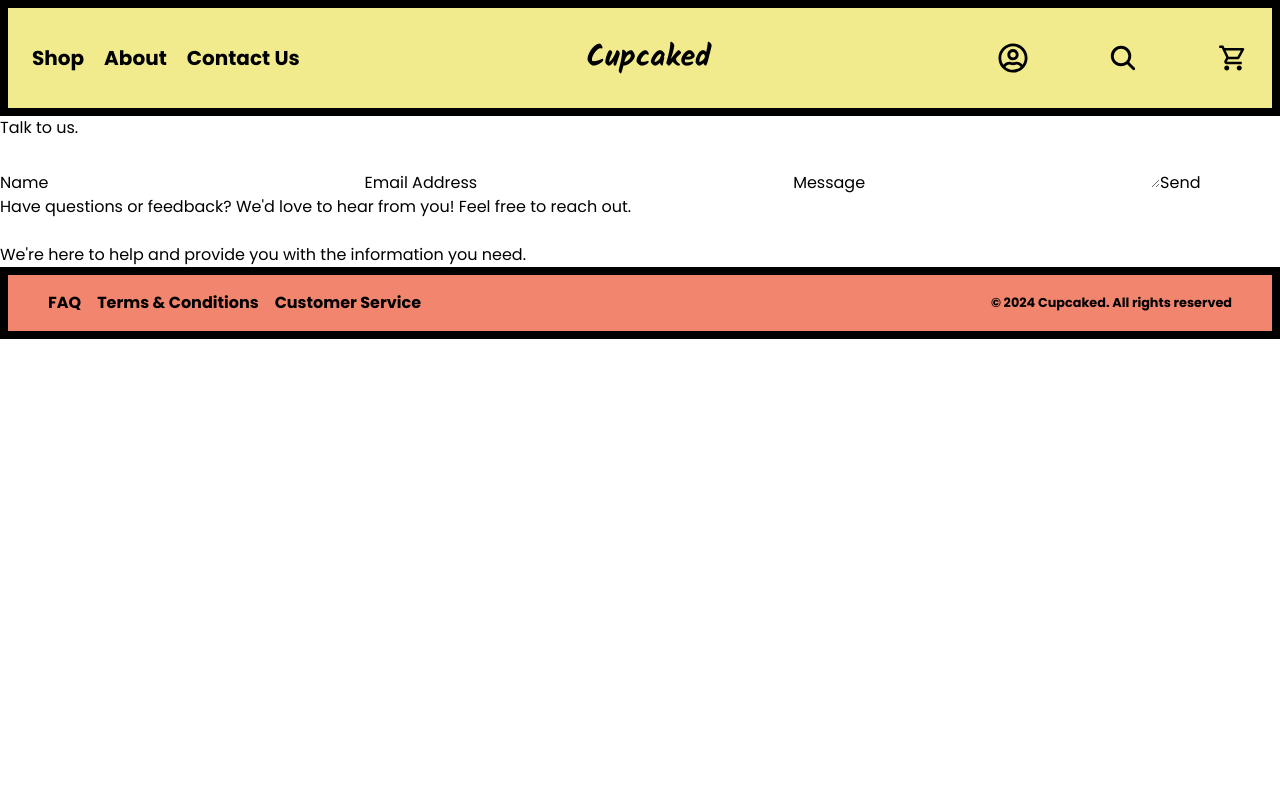
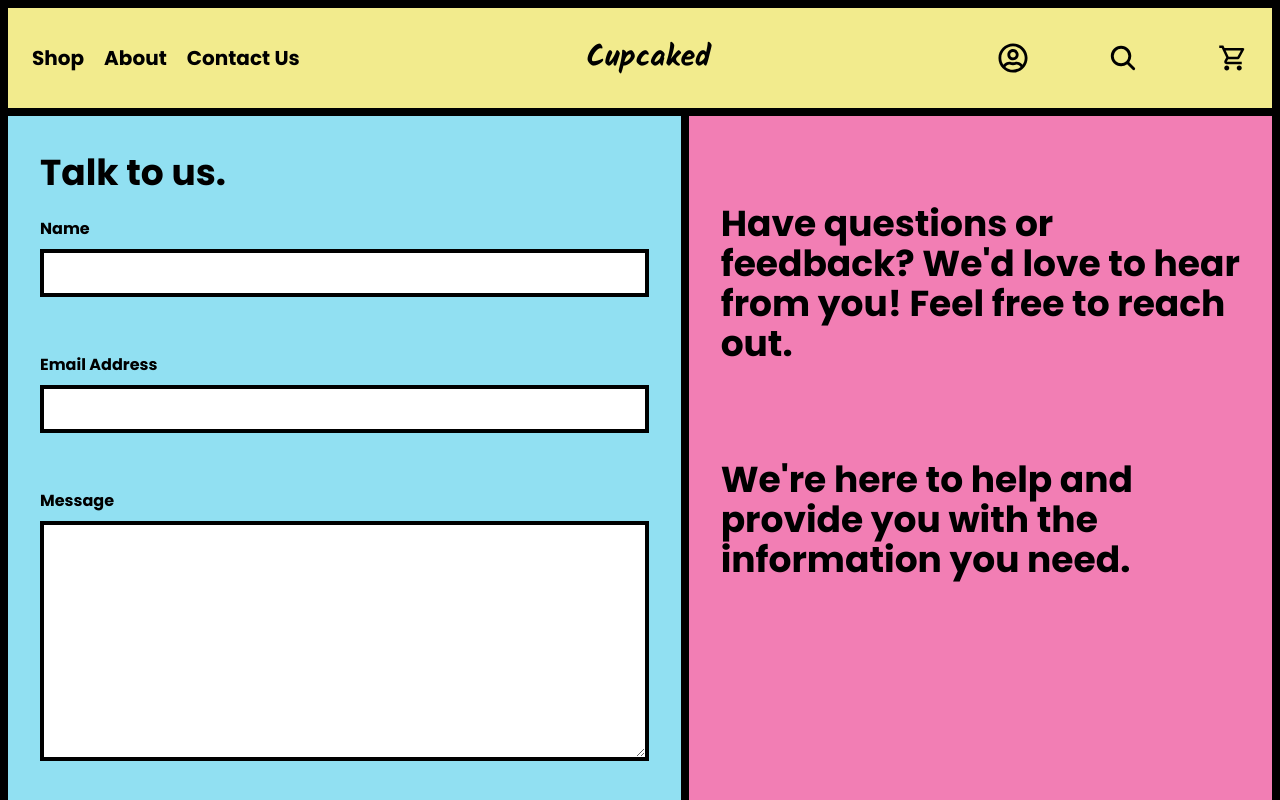
Before and after one commit to AhmedHHamdy/bakery-shop, a Next.js app: page /contact in a window 1280 px wide. Shown: the top 800 px of the page. Built offline with nearby package versions, Linux system fonts and the light colour scheme.

Commit message:
Add styling to contact page

```diff
--- a/app/about/page.tsx
+++ b/app/about/page.tsx
@@ -1,6 +1,6 @@
 export default function Page() {
   return (
-    <section className="h-[60rem] flex flex-col 2xl:h-[37.5rem] xl:flex-row">
+    <section className="h-[60rem] xl:h-screen flex flex-col xl:flex-row">
       <div className="bg-chef-about-bg bg-no-repeat bg-cover bg-center h-full w-full border-x-8 border-b-8 xl:border-b-0 2xl:w-[120rem]"></div>
 
       <div className="flex flex-col xl:flex-col">
--- a/app/contact/page.tsx
+++ b/app/contact/page.tsx
@@ -1,28 +1,17 @@
+import ContactForm from "../ui/ContactForm";
+
 export default function Page() {
   return (
-    <section className="contact-page-container">
-      <div className="contact-page-form">
-        <h1>Talk to us.</h1>
-        <form action="">
-          <label htmlFor="name">Name</label>
-          <input type="text" name="name" id="name" />
+    <section className="h-screen flex flex-col md:flex-row">
+      <ContactForm />
 
-          <label htmlFor="email">Email Address</label>
-          <input type="text" name="name" id="email" />
+      <div className="bg-Pink_Passion border-x-8 border-b-0 flex flex-col gap-10 p-8 h-full items-center justify-center md:w-7/12 md:justify-start">
+        <p className="text-base font-bold md:text-4xl md:mt-14">
+          Have questions or feedback? We'd love to hear from you! Feel free to
+          reach out.
+        </p>
 
-          <label htmlFor="message">Message</label>
-          <textarea name="message" id="message" />
-
-          <button>Send</button>
-        </form>
-      </div>
-
-      <div className="contact-page-info">
-        <p>
-          Have questions or feedback? We'd love to hear from you! Feel free to
-          reach out. <br /> <br /> We're here to help and provide you with the
-          information you need.
-        </p>
+        <p className="text-base font-bold md:text-4xl md:mt-14"> We're here to help and provide you with the information you need.</p>
       </div>
     </section>
   );
--- a/app/page.tsx
+++ b/app/page.tsx
@@ -1,7 +1,7 @@
 export default function Page() {
   return (
     <>
-      <main className="h-screen grid grid-cols-3 md:grid-cols-6 xl:grid-cols-9 xl:grid-rows-2 xl:h-[41.8rem]">
+      <main className="h-screen grid grid-cols-3 md:grid-cols-6 xl:grid-cols-9 xl:grid-rows-2 xl:h-screen">
 
         <div className="bg-main-cupcake-one bg-cover bg-no-repeat border-x-8 border-b-8 row-start-1 col-span-1 md:col-span-2 xl:col-span-2"></div>
 
--- /dev/null
+++ b/app/ui/ContactForm.tsx
@@ -0,0 +1,25 @@
+export default function ContactForm() {
+  return (
+    <div className="bg-Sky_Whisper border-x-8 border-b-8 p-8 md:border-r-0 md:border-b-0 md:w-8/12 md:flex md:flex-col md:justify-center">
+      <h1 className="text-xl font-bold mb-6 md:text-4xl">Talk to us.</h1>
+      <form className="flex flex-col gap-6 justify-center md:gap-14 ">
+        <div>
+            <label htmlFor="name" className="text-base font-semibold">Name</label>
+            <input type="text" name="name" id="name" className="border-4 w-full mt-2 md:h-12" />
+        </div>
+
+        <div>
+            <label htmlFor="email" className="text-base font-semibold">Email Address</label>
+            <input type="text" name="name" id="email" className="border-4 w-full mt-2 md:h-12" />
+        </div>
+
+        <div>
+            <label htmlFor="message" className="text-base font-semibold">Message</label>
+            <textarea name="message" id="message" className="border-4 w-full mt-2 md:h-60" />
+        </div>
+
+        <button className="button-style w-full" style={{alignSelf: "center"}}>Send</button>
+      </form>
+    </div>
+  );
+}
```
